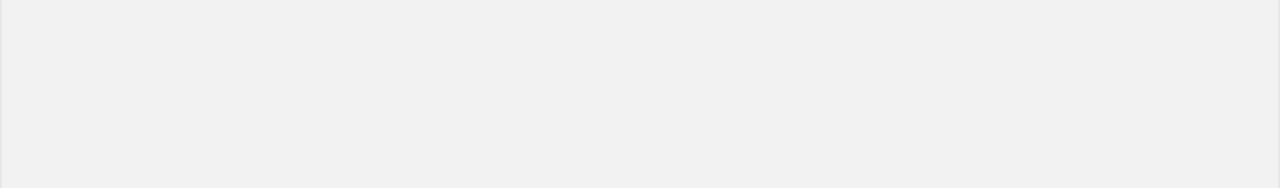
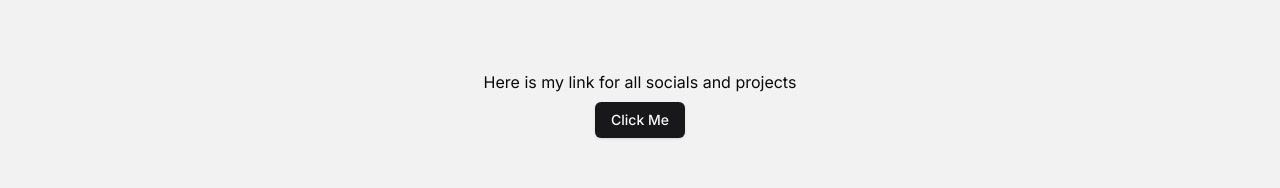
Before and after one commit to Honey2339/Linklist, a Next.js app: page /contact in a window 1280 px wide. Shown: the part 319-507 px from the top of the page. Built offline with nearby package versions, Linux system fonts and the light colour scheme; no server answers; the database is empty.

Commit message:
contact page

```diff
--- /dev/null
+++ b/src/app/(genericPages)/contact/page.tsx
@@ -0,0 +1,13 @@
+import { Button } from "@/components/ui/button";
+import React from "react";
+
+export default function ContactPage() {
+  return (
+    <div className="h-[90vh] flex flex-col justify-center items-center gap-2">
+      <h1>Here is my link for all socials and projects</h1>
+      <a href="https://linklist-honey.vercel.app/clrg0k55z0000u62diil8qdz0">
+        <Button>Click Me</Button>
+      </a>
+    </div>
+  );
+}
```
